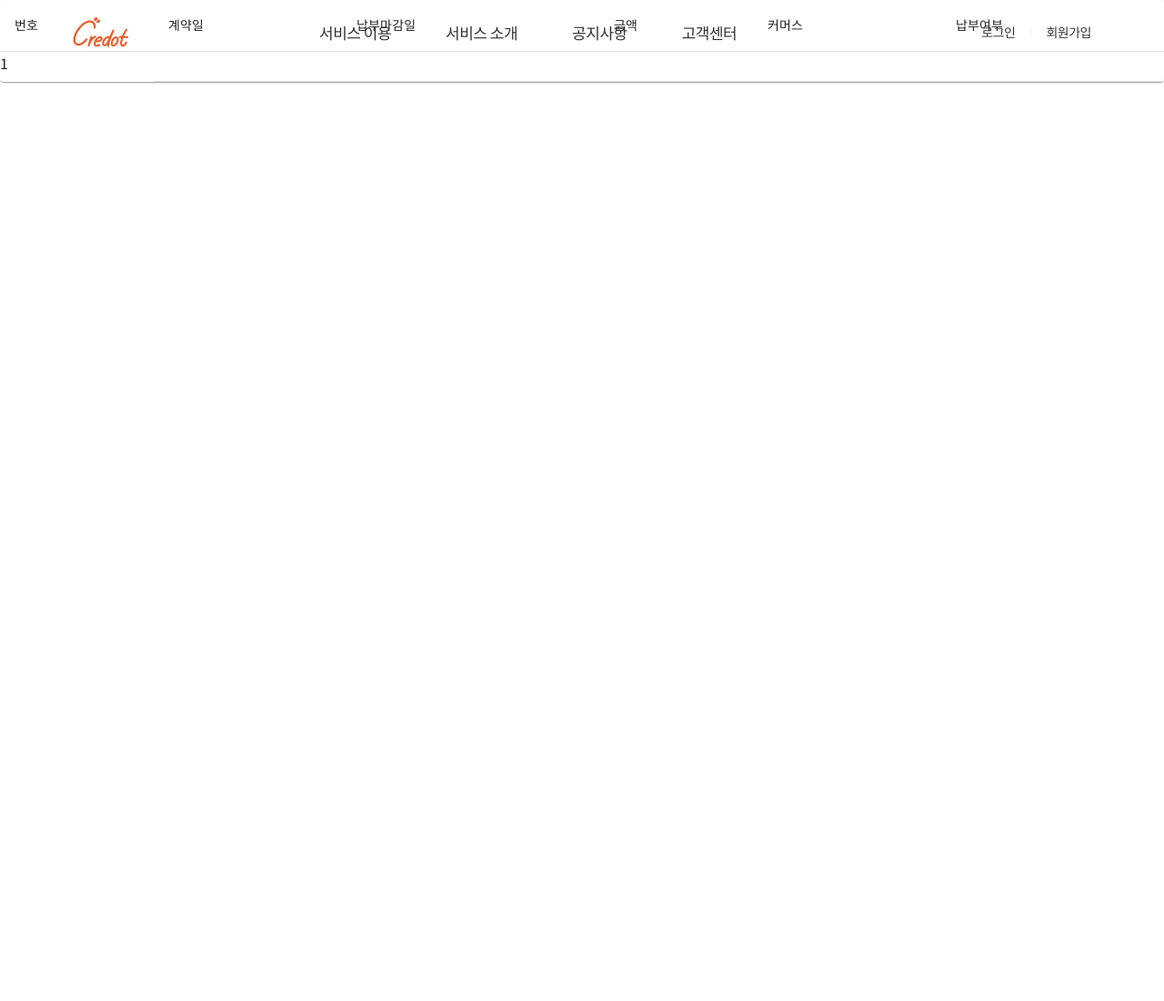
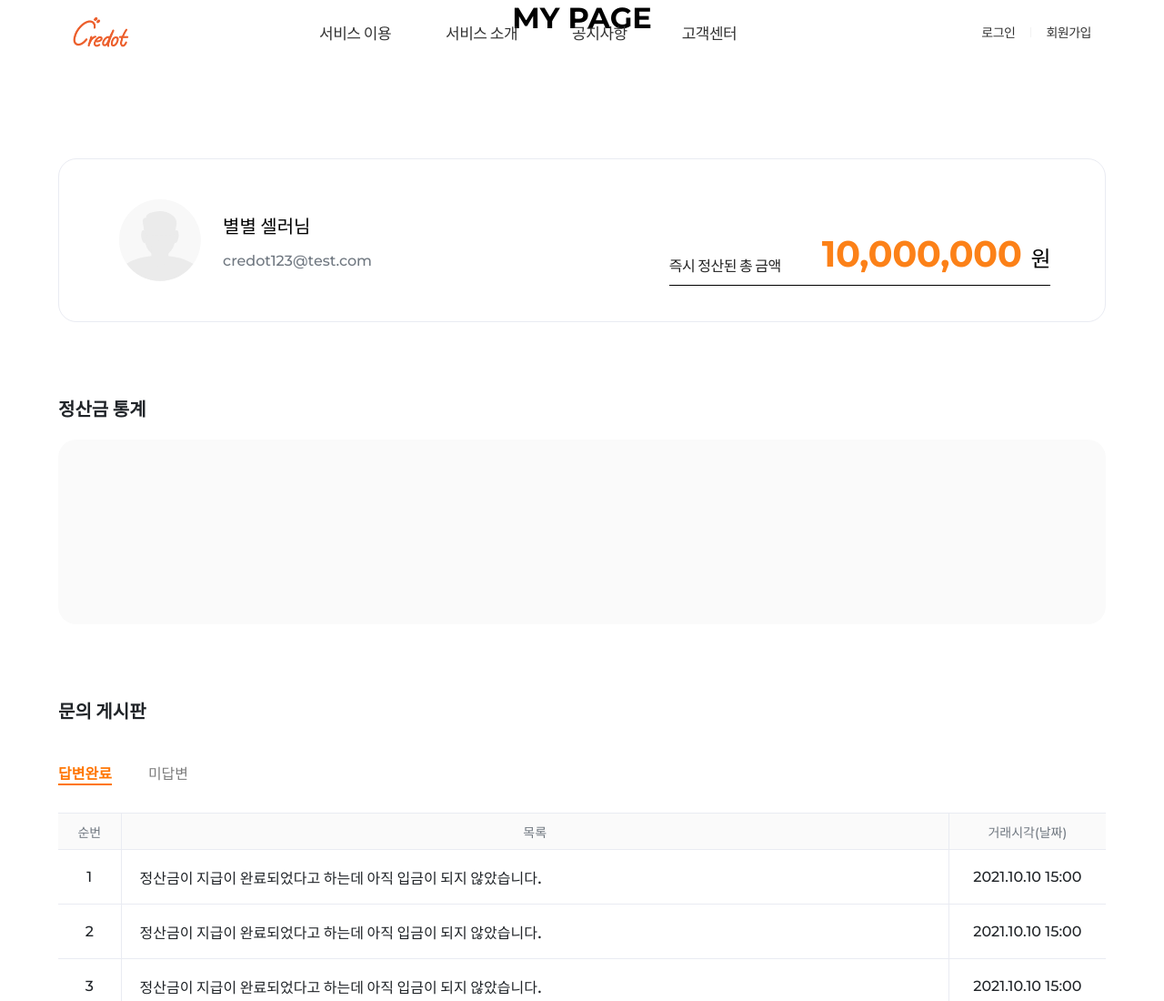
Before and after one commit to SANDBURG-inc/Credot-front-testServer, a React (Create React App) app: page /Finance in a window 1280 px wide. Shown: the top 1100 px of the page at 91% size. Before the commit the page ends 800 px from the top, so only its background shows below. Built offline with nearby package versions, Linux system fonts and the light colour scheme.

Commit message:
design finance

```diff
--- a/src/screens/Finance.js
+++ b/src/screens/Finance.js
@@ -1,19 +1,12 @@
-import React, { useState, useEffect, Component } from "react";
-import AuthWrapper from "../components/auth/AuthWrapper";
-import Form from "react-bootstrap/Form";
-import AuthButton from "./../components/auth/AuthButton";
-import { useDispatch, useSelector } from "react-redux";
-import { Navigate } from "react-router-dom";
-import { update, HOST } from "./../redux/store.js";
+import React, { useEffect } from "react";
+import { useSelector } from "react-redux";
 import Paper from "@material-ui/core/Paper";
 import Table from "@material-ui/core/Table";
 import TableHead from "@material-ui/core/TableHead";
 import TableBody from "@material-ui/core/TableBody";
 import TableRow from "@material-ui/core/TableRow";
 import TableCell from "@material-ui/core/TableCell";
-import styled from "styled-components";
-import { withStyles } from "@material-ui/core/styles";
-import { render } from "@testing-library/react";
+import "../assets/css/my_page.css";
 
 const Finance = () => {
   const curDate = useSelector((state) => state.financeInfo.date);
@@ -23,30 +16,138 @@ const Finance = () => {
   const curStatus = useSelector((state) => state.financeInfo.status);
 
   return (
-    <Paper>
-      <Table>
-        <TableHead>
-          <TableRow>
-            <TableCell>번호</TableCell>
-            <TableCell>계약일</TableCell>
-            <TableCell>납부마감일</TableCell>
-            <TableCell>금액</TableCell>
-            <TableCell>커머스</TableCell>
-            <TableCell>납부여부</TableCell>
-          </TableRow>
-        </TableHead>
-        <TableBody>
-          <TableRow>
-            <TableBody>1</TableBody>
-            <TableCell>{curDate}</TableCell>
-            <TableCell>{curDeadline}</TableCell>
-            <TableCell>{curAmmount}</TableCell>
-            <TableCell>{curCommerce}</TableCell>
-            <TableCell>{curStatus}</TableCell>
-          </TableRow>
-        </TableBody>
-      </Table>
-    </Paper>
+    // <Paper>
+    //   <Table>
+    //     <TableHead>
+    //       <TableRow>
+    //         <TableCell>번호</TableCell>
+    //         <TableCell>계약일</TableCell>
+    //         <TableCell>납부마감일</TableCell>
+    //         <TableCell>금액</TableCell>
+    //         <TableCell>커머스</TableCell>
+    //         <TableCell>납부여부</TableCell>
+    //       </TableRow>
+    //     </TableHead>
+    //     <TableBody>
+    //       <TableRow>
+    //         <TableBody>1</TableBody>
+    //         <TableCell>{curDate}</TableCell>
+    //         <TableCell>{curDeadline}</TableCell>
+    //         <TableCell>{curAmmount}</TableCell>
+    //         <TableCell>{curCommerce}</TableCell>
+    //         <TableCell>{curStatus}</TableCell>
+    //       </TableRow>
+    //     </TableBody>
+    //   </Table>
+    // </Paper>
+
+    <main className="container">
+      <div className="inner">
+        <section clasclassNames="section-wrap my_page-wrap">
+          <div className="inner">
+            <div className="i-head">
+              <span className="head-title font-eng">MY PAGE</span>
+            </div>
+            <div className="i-body">
+              <div className="m-head">
+                <div className="m-head-box">
+                  <div className="m-head-profile">
+                    <img className="m-head-profile-img" src="../assets/images/subpage-my_page/profile-img.svg" alt="" />
+                    <div className="m-head-profile-div">
+                      <span className="m-head-name">별별 셀러님</span>
+                      <span className="m-head-email font-eng">credot123@test.com</span>
+                    </div>
+                  </div>
+                  <div className="value-wrap">
+                    <span className="value-wrap-span1">즉시 정산된 총 금액</span>
+                    <div className="value">
+                      <strong className="strong font-eng">10,000,000</strong>
+                      <mark className="mark">원</mark>
+                    </div>
+                  </div>
+                </div>
+              </div>
+              <div className="m-stats">
+                <span className="m-stats-sub">정산금 통계</span>
+                <div className="m-stats-stat"></div>
+              </div>
+              <div className="m-board">
+                <span className="m-board-sub">문의 게시판</span>
+                <div className="m-board-category">
+                  <button className="m-board-category-btn active">답변완료</button>
+                  <button className="m-board-category-btn">미답변</button>
+                </div>
+                <div className="m-board-table-wrap">
+                  <table className="m-board-table-wrap-table">
+                    <thead className="m-board-table-wrap-table-thead">
+                      <tr className="m-board-table-wrap-table-tr">
+                        <td className="m-board-table-wrap-table-td" style={{ width: "6%" }}>
+                          순번
+                        </td>
+                        <td className="m-board-table-wrap-table-td" style={{ width: "79%" }}>
+                          목록
+                        </td>
+                        <td className="m-board-table-wrap-table-td" style={{ width: "15" }}>
+                          거래시각(날짜)
+                        </td>
+                      </tr>
+                    </thead>
+                    <tbody className="m-board-table-wrap-table-tbody">
+                      <tr className="m-board-table-wrap-table-tr">
+                        <td className="m-board-table-wrap-table-td font-eng">1</td>
+                        <td className="m-board-table-wrap-table-td">정산금이 지급이 완료되었다고 하는데 아직 입금이 되지 않았습니다.</td>
+                        <td className="m-board-table-wrap-table-td font-eng">2021.10.10 15:00</td>
+                      </tr>
+                      <tr className="m-board-table-wrap-table-tr">
+                        <td className="m-board-table-wrap-table-td font-eng">2</td>
+                        <td className="m-board-table-wrap-table-td">정산금이 지급이 완료되었다고 하는데 아직 입금이 되지 않았습니다.</td>
+                        <td className="m-board-table-wrap-table-td font-eng">2021.10.10 15:00</td>
+                      </tr>
+                      <tr className="m-board-table-wrap-table-tr">
+                        <td className="m-board-table-wrap-table-td font-eng">3</td>
+                        <td className="m-board-table-wrap-table-td">정산금이 지급이 완료되었다고 하는데 아직 입금이 되지 않았습니다.</td>
+                        <td className="m-board-table-wrap-table-td font-eng">2021.10.10 15:00</td>
+                      </tr>
+                      <tr className="m-board-table-wrap-table-tr">
+                        <td className="m-board-table-wrap-table-td font-eng">4</td>
+                        <td className="m-board-table-wrap-table-td">정산금이 지급이 완료되었다고 하는데 아직 입금이 되지 않았습니다.</td>
+                        <td className="m-board-table-wrap-table-td font-eng">2021.10.10 15:00</td>
+                      </tr>
+                      <tr className="m-board-table-wrap-table-tr">
+                        <td className="m-board-table-wrap-table-td font-eng">5</td>
+                        <td className="m-board-table-wrap-table-td">정산금이 지급이 완료되었다고 하는데 아직 입금이 되지 않았습니다.</td>
+                        <td className="m-board-table-wrap-table-td font-eng">2021.10.10 15:00</td>
+                      </tr>
+                      <tr className="m-board-table-wrap-table-tr">
+                        <td className="m-board-table-wrap-table-td font-eng">6</td>
+                        <td className="m-board-table-wrap-table-td">정산금이 지급이 완료되었다고 하는데 아직 입금이 되지 않았습니다.</td>
+                        <td className="m-board-table-wrap-table-td font-eng">2021.10.10 15:00</td>
+                      </tr>
+                    </tbody>
+                  </table>
+                  <div className="pagination-wrap">
+                    <div className="pagination">
+                      <button className="pagination-btn pagination-btn-l">
+                        <img className="pagination-btn-arrow" src="../assets/images/subpage-my_page/pagination-l.svg" alt="" />
+                      </button>
+                      <button className="pagination-btn font-eng active">1</button>
+                      <button className="pagination-btn font-eng">2</button>
+                      <button className="pagination-btn font-eng">3</button>
+                      <button className="pagination-btn font-eng">4</button>
+                      <button className="pagination-btn font-eng">5</button>
+                      <button className="pagination-btn font-eng">6</button>
+                      <button className="pagination-btn pagination-btn-r">
+                        <img className="pagination-btn-arrow" src="../assets/images/subpage-my_page/pagination-r.svg" alt="" />
+                      </button>
+                    </div>
+                  </div>
+                </div>
+              </div>
+            </div>
+          </div>
+        </section>
+      </div>
+    </main>
   );
 };
 
```
